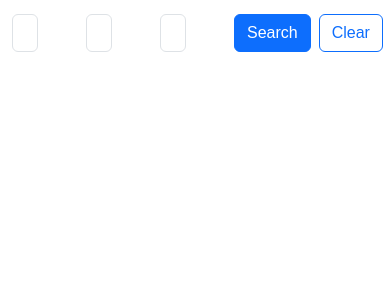
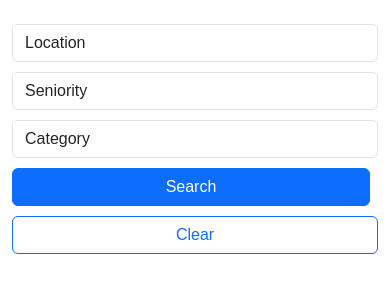
Before and after one commit to FlorenciaNieva/Carrers, a plain HTML site: page index.html in a window 390 px wide. Shown: the part 564-867 px from the top of the page. Before the commit the page ends 844 px from the top, so only its background shows below. Drawn offline with nearby package versions, Linux system fonts and the light colour scheme; no server answers; a web font is replaced by a local one.

Commit message:
Agrego media query con estilos para hacer responsive al formulario del search-bar

```diff
--- a/style/style.css
+++ b/style/style.css
@@ -110,7 +110,17 @@ nav a {
 }
 
 /* Form Styles */
+
 label {
     width: 100%;
     color: black;
 }
+
+@media (width <= 767px) {
+    .search-mobile {
+        flex-direction: column;
+    }
+    .search-mobile select, .search-mobile button {
+        margin-top: 10px;
+    }
+}
```
